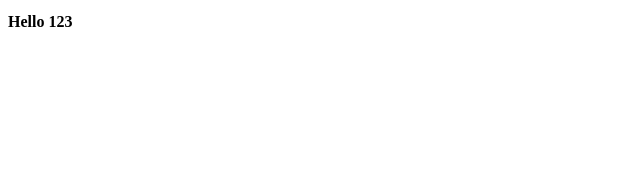
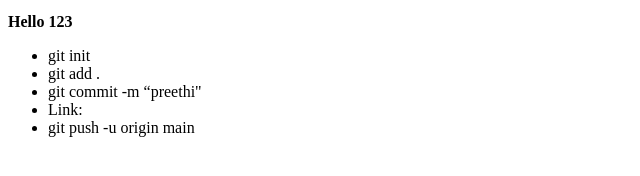
Before and after one commit to iamkabilash/hello-123, a plain HTML site: page index.html in a window 1280 px wide. Shown: the whole page, without its empty margins (0-640 px from the left). Drawn offline with Linux system fonts and the light colour scheme.

Commit message:
added ul and li

```diff
--- a/index.html
+++ b/index.html
@@ -8,5 +8,12 @@
   </head>
   <body>
     <h2>Hello 123</h2>
+    <ul>
+      <li>git init</li>
+      <li>git add .</li>
+      <li>git commit -m “preethi"</li>
+      <li>Link:</li>
+      <li>git push -u origin main</li>
+    </ul>
   </body>
 </html>
--- a/style.css
+++ b/style.css
@@ -1,3 +1,4 @@
 h2 {
   font-size: 16px;
+  color: black;
 }
```
